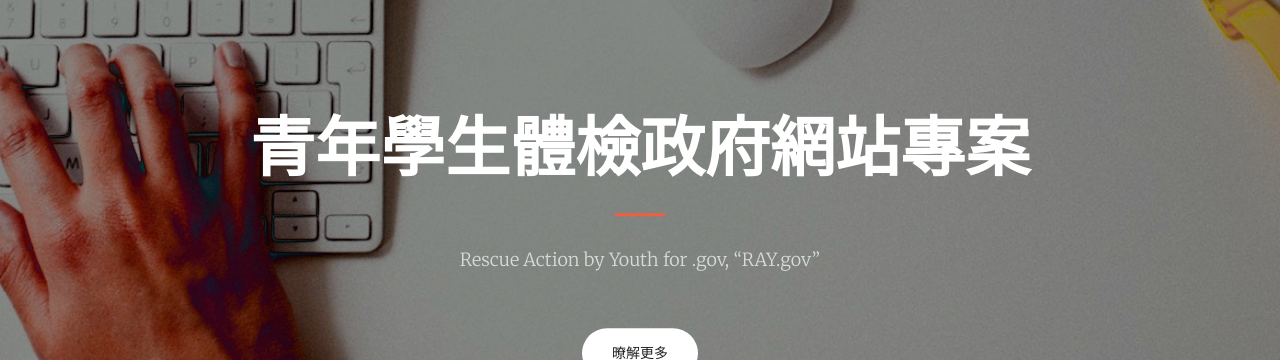
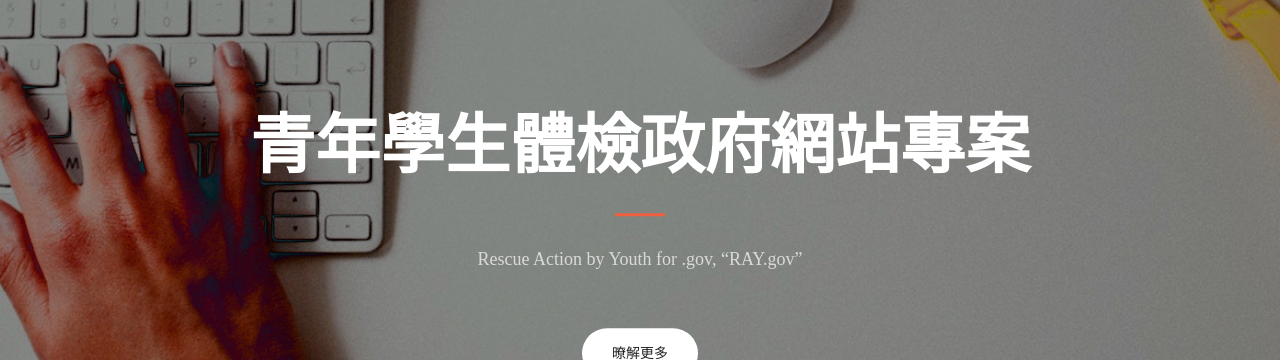
Before and after one commit to PDIS/ray2018, a Jekyll site: the page built from docs/index.html, in a window 1280 px wide and 900 px high. Shown: the part 163-523 px from the top of the window. Built offline with Jekyll 4.4.1, drawn with Linux system fonts in a browser that asks for light colours.

Commit message:
改字型 for win

```diff
--- a/docs/css/style.css
+++ b/docs/css/style.css
@@ -30,3 +30,18 @@
     color: #FFF;
     text-decoration: underline;
 }
+
+#faq p {
+    color: rgba(255, 255, 255, 0.7);
+}
+
+h1,
+h2,
+h3,
+h4,
+h5,
+h6,
+p,
+span {
+    font-family: "微軟正黑體"
+}
```
